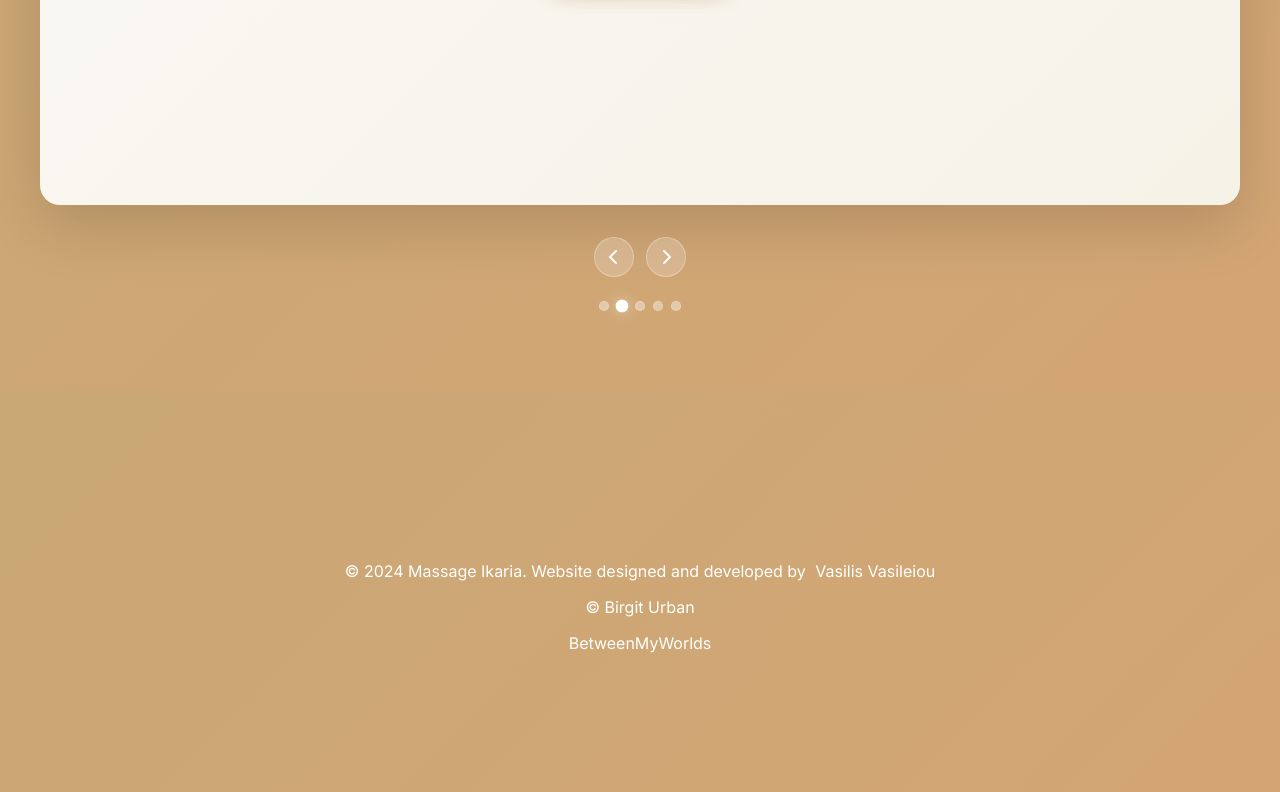
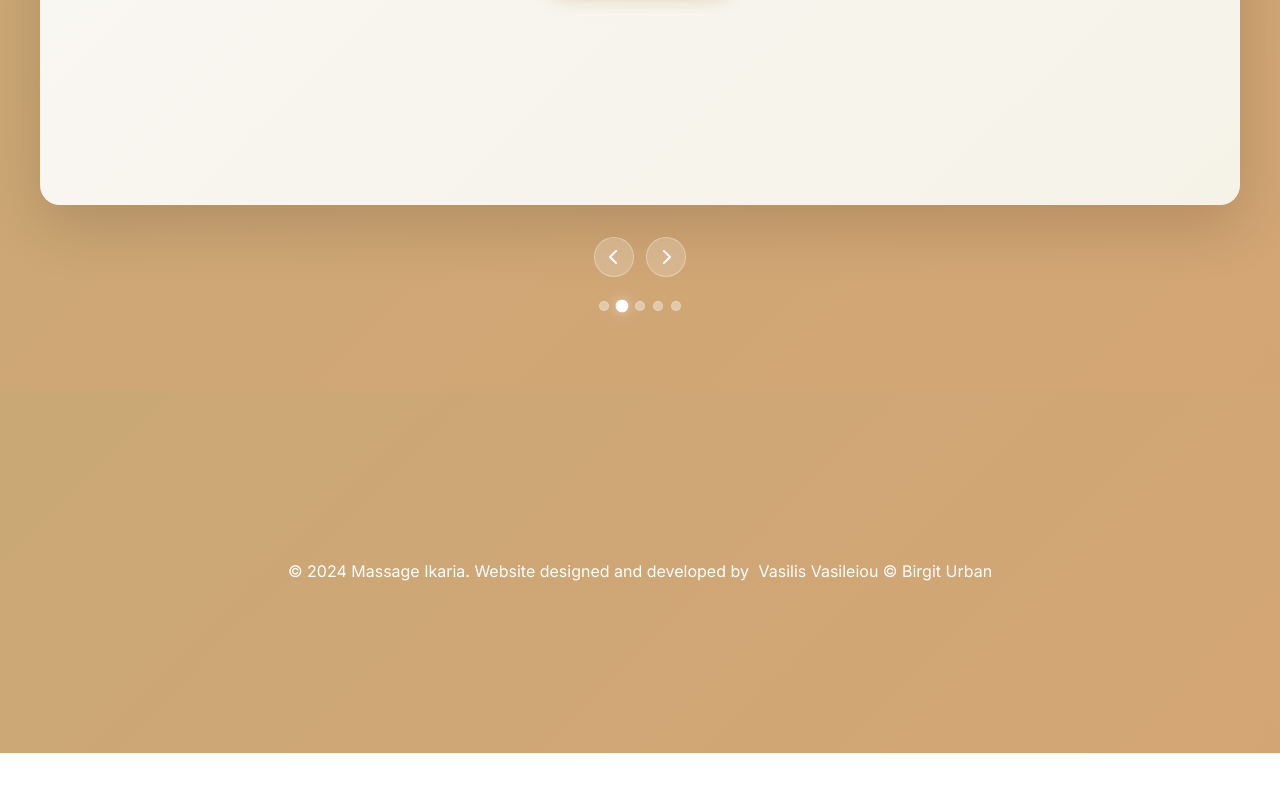
Before and after one commit to VasilisVas1/massage_ikaria, a plain HTML site: page index.html in a window 1280 px wide. Shown: the part 9239-10031 px from the top of the page. After the commit the page ends 9992 px from the top, so only its background shows below. Drawn offline with nearby package versions, Linux system fonts and the light colour scheme; a web font is replaced by a local one.

Commit message:
Update index.html

```diff
--- a/index.html
+++ b/index.html
@@ -1879,8 +1879,7 @@ All the best to you Nikos, you are absolutely amazing</p>
         <div class="scroll-reveal">
             <p data-en="© 2024 Massage Ikaria. Website designed and developed by" data-gr="© 2024 Massage Ikaria. Ο ιστότοπος σχεδιάστηκε και αναπτύχθηκε από">© 2024 Massage Ikaria. Website designed and developed by</p>
             <a href="https://vasilisvasileiou.com/" target="_blank" rel="noopener noreferrer" class="developer-link">Vasilis Vasileiou</a>
-            <p data-en="© Birgit Urban" data-gr="© Birgit Urban">© Birgit Urban</p>
-            <a href="https://betweenmyworlds.com/" target="_blank" rel="noopener noreferrer" class="developer-link">BetweenMyWorlds</a>
+            <a href="https://betweenmyworlds.com/" target="_blank" rel="noopener noreferrer" class="developer-link">© Birgit Urban</a>
 
         </div>
     </div>
```
